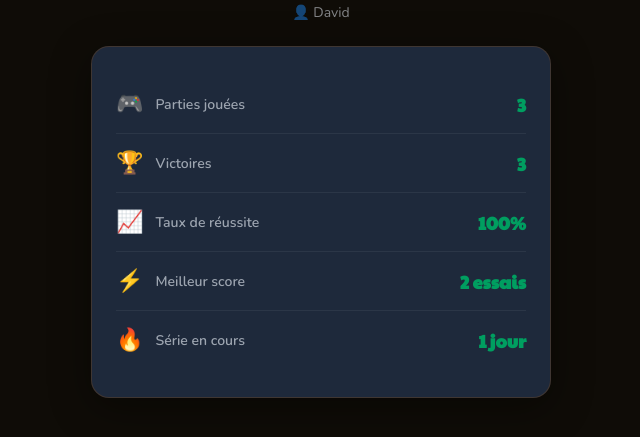
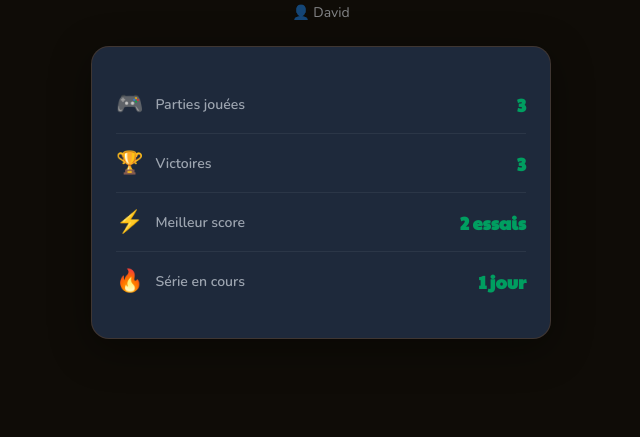
Before and after one commit to DavidAtse/Devine-Mot, a PHP site: page /dashboard/profile.php in a window 1280 px wide. Shown: the part 135-572 px from the top of the page, without its empty margins (319-959 px from the left). Run offline with PHP 8.4, Linux system fonts and the light colour scheme; a user stored in the database is signed in; data comes from the database, SQL or seed files in the repository.

Commit message:
UI: Suppression Taux de réussite (profil), Moyenne (classement) et correction emojis des boutons rappels

```diff
--- a/dashboard/leaderboard.php
+++ b/dashboard/leaderboard.php
@@ -59,7 +59,7 @@ $userId = (int) $_SESSION['user_id'];
                     <th>Joueur</th>
                     <th>🏆</th>
                     <th>⚡ Meilleur</th>
-                    <th>Moy.</th>
+
                 </tr>
             </thead>
             <tbody>
@@ -69,7 +69,7 @@ $userId = (int) $_SESSION['user_id'];
                     <td><?= htmlspecialchars($row['username']) ?></td>
                     <td><?= $row['victoires'] ?></td>
                     <td><?= $row['meilleur'] ?> essai<?= $row['meilleur'] > 1 ? 's' : '' ?></td>
-                    <td><?= $row['moy'] ?></td>
+
                 </tr>
             <?php endforeach; ?>
             </tbody>
--- a/dashboard/profile.php
+++ b/dashboard/profile.php
@@ -91,11 +91,7 @@ function _calculer_serie(mysqli $conn, int $userId): int {
             <span class="stat-label">Victoires</span>
             <span class="highlight"><?= $victoires ?></span>
         </div>
-        <div class="stat">
-            <span class="stat-icon">📈</span>
-            <span class="stat-label">Taux de réussite</span>
-            <span class="highlight"><?= $taux ?>%</span>
-        </div>
+
         <div class="stat">
             <span class="stat-icon">⚡</span>
             <span class="stat-label">Meilleur score</span>
--- a/js/main.js
+++ b/js/main.js
@@ -507,12 +507,12 @@ async function _updateNotifButton() {
         const reg = window._swReg;
         const sub = reg ? await reg.pushManager.getSubscription() : null;
         if (sub) {
-            btn.textContent = '?? Désactiver les rappels';
+            btn.textContent = 'Désactiver les rappels';
             btn.style.background = 'rgba(255,80,80,0.1)';
             btn.style.borderColor = 'rgba(255,80,80,0.35)';
             btn.style.color = '#ff5050';
         } else {
-            btn.textContent = '🔔 Activer les rappels quotidiens';
+            btn.textContent = 'Activer les rappels';
             btn.style.background = '';
             btn.style.borderColor = '';
             btn.style.color = '#F77F00';
@@ -522,7 +522,7 @@ async function _updateNotifButton() {
         btn.disabled = true;
         btn.style.opacity = '0.5';
     } else {
-        btn.textContent = '🔔 Activer les rappels quotidiens';
+        btn.textContent = 'Activer les rappels';
     }
 }
 
```
